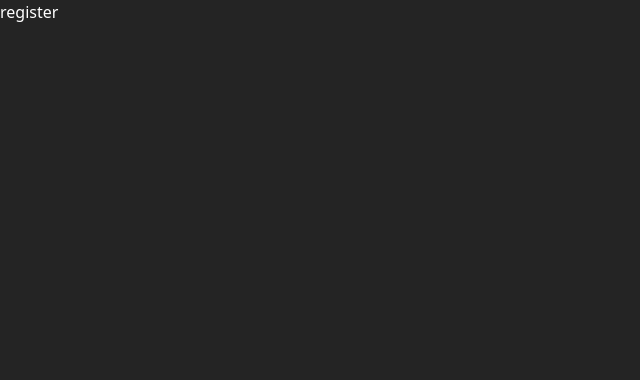
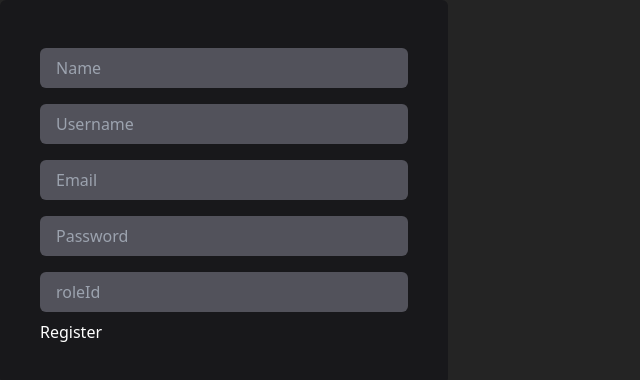
Before and after one commit to Bryan31542/avance-ing-frontend, a React (Vite) app: page /register in a window 1280 px wide. Shown: the top 380 px of the page, without its empty margins (0-640 px from the left). Built offline with nearby package versions, Linux system fonts and the light colour scheme.

Commit message:
:heavy_plus_sign: Feat: add react-hook-form

```diff
--- a/package.json
+++ b/package.json
@@ -12,6 +12,7 @@
   "dependencies": {
     "react": "^18.2.0",
     "react-dom": "^18.2.0",
+    "react-hook-form": "^7.51.1",
     "react-router-dom": "^6.22.3"
   },
   "devDependencies": {
--- a/src/App.tsx
+++ b/src/App.tsx
@@ -1,12 +1,14 @@
 import { BrowserRouter, Routes, Route } from 'react-router-dom'
+import Login from './pages/Login'
+import Register from './pages/Register'
 
 const App = () => {
   return (
     <BrowserRouter>
       <Routes>
-        <Route path="/" element={<div>Home</div>} />
-        <Route path="/login" element={<div>login</div>} />
-        <Route path="/register" element={<div>register</div>} />
+        <Route path="/" element={<h1>Home</h1>} />
+        <Route path="/login" element={<Login />} />
+        <Route path="/register" element={<Register />} />
       </Routes>
     </BrowserRouter>
   )
--- /dev/null
+++ b/src/pages/Login.tsx
@@ -0,0 +1,5 @@
+const Login = () => {
+  return <div>Login</div>
+}
+
+export default Login
--- /dev/null
+++ b/src/pages/Register.tsx
@@ -0,0 +1,44 @@
+import { useForm } from 'react-hook-form'
+
+const Register = () => {
+  const { register, handleSubmit } = useForm()
+  return (
+    <div className="bg-zinc-900 max-w-md p-10 rounded-md">
+      <form onSubmit={handleSubmit(values => console.log(values))}>
+        <input
+          className="w-full bg-zinc-600 text-white px-4 py-2 rounded-md my-2"
+          type="text"
+          placeholder="Name"
+          {...register('name', { required: true })}
+        />
+        <input
+          className="w-full bg-zinc-600 text-white px-4 py-2 rounded-md my-2"
+          type="text"
+          placeholder="Username"
+          {...register('username', { required: true })}
+        />
+        <input
+          className="w-full bg-zinc-600 text-white px-4 py-2 rounded-md my-2"
+          type="email"
+          placeholder="Email"
+          {...register('email', { required: true })}
+        />
+        <input
+          className="w-full bg-zinc-600 text-white px-4 py-2 rounded-md my-2"
+          type="password"
+          placeholder="Password"
+          {...register('password', { required: true })}
+        />
+        <input
+          className="w-full bg-zinc-600 text-white px-4 py-2 rounded-md my-2"
+          type="text"
+          placeholder="roleId"
+          {...register('roleId', { required: true })}
+        />
+        <button type="submit">Register</button>
+      </form>
+    </div>
+  )
+}
+
+export default Register
```
Also changed, not shown: 1 other file (tests, documents, lock files or other folders).
